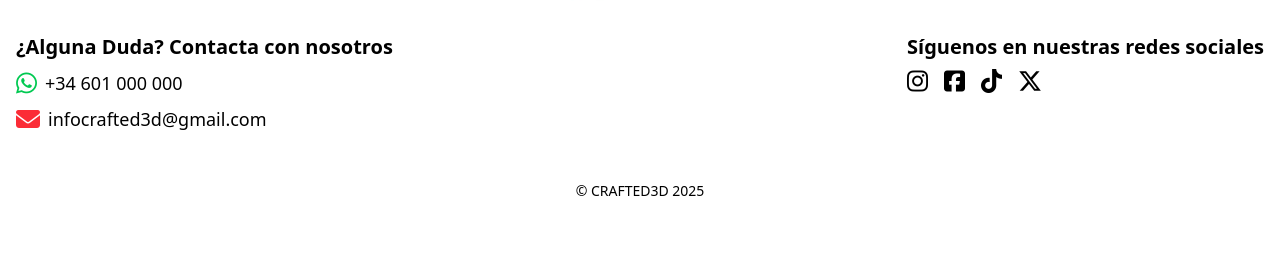
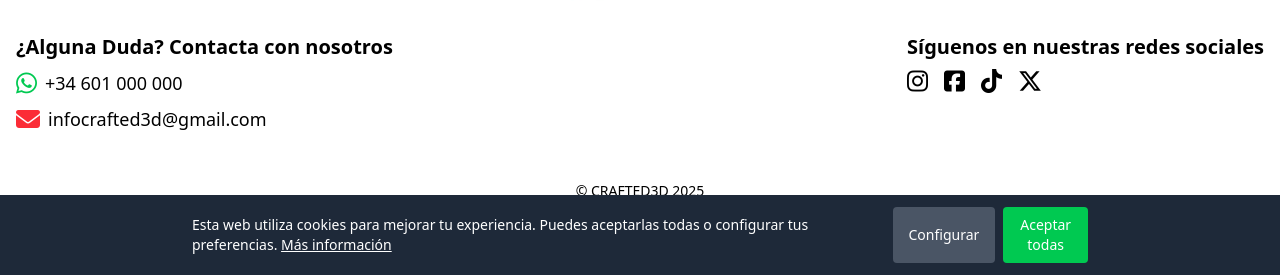
Before and after one commit to Matalentajas/Proyecto-Final-AOrient, a Flask app: template Crafted3D/app/templates/lista_usuarios.html in a window 1280 px wide. Shown: the part 525-800 px from the top of the page. Run offline with Flask 3, Linux system fonts and the light colour scheme; the template is opened without the code that fills it, so the values that code supplies are empty; parts of the project's set-up code (start-up, migrations or seed data) failed here and were passed over; some libraries are stand-ins or nearby versions.

Commit message:
Añadir banner de cookies y modal de configuración para gestionar preferencias de cookies

```diff
--- a/Crafted3D/app/templates/base.html
+++ b/Crafted3D/app/templates/base.html
@@ -98,5 +98,6 @@
     No hay contenido dentro, imagino que faltó ponerlo o se gestiona en otra parte.
   -->
   {% endif %}
+  {% include "cookie_banner.html" %}
 </body>
 </html>
--- /dev/null
+++ b/Crafted3D/app/templates/cookie_banner.html
@@ -0,0 +1,85 @@
+{% block content %}
+<!-- Banner de cookies -->
+<div id="cookie-banner" class="fixed bottom-0 w-full bg-gray-800 text-white px-4 py-3 z-50 hidden">
+  <div class="max-w-4xl mx-auto flex flex-col sm:flex-row items-center justify-between gap-4">
+    <p class="text-sm">
+      Esta web utiliza cookies para mejorar tu experiencia. Puedes aceptarlas todas o configurar tus preferencias.
+      <a href="/politica-cookies" class="underline hover:text-green-400">Más información</a>
+    </p>
+    <div class="flex gap-2">
+      <button onclick="abrirConfigCookies()" class="bg-gray-600 hover:bg-gray-700 px-4 py-2 rounded text-sm">Configurar</button>
+      <button onclick="aceptarTodasCookies()" class="bg-green-500 hover:bg-green-600 px-4 py-2 rounded text-sm">Aceptar todas</button>
+    </div>
+  </div>
+</div>
+
+<!-- Modal configuración de cookies -->
+<div id="cookie-modal" class="hidden fixed inset-0 bg-black bg-opacity-50 flex justify-center items-center z-50">
+  <div class="bg-white text-black w-[90%] max-w-md rounded-lg p-6 space-y-4">
+    <h2 class="text-xl font-bold">Configuración de Cookies</h2>
+    <div class="space-y-2 text-sm">
+      <div>
+        <input type="checkbox" id="cookies-necesarias" checked disabled class="mr-2">
+        <label for="cookies-necesarias"><strong>Cookies necesarias</strong> (siempre activas)</label>
+        <p class="text-gray-500">Son esenciales para el funcionamiento del sitio.</p>
+      </div>
+      <div>
+        <input type="checkbox" id="cookies-analiticas" class="mr-2">
+        <label for="cookies-analiticas"><strong>Cookies analíticas</strong></label>
+        <p class="text-gray-500">Nos ayudan a entender cómo navegas por nuestra web.</p>
+      </div>
+    </div>
+    <div class="flex justify-end gap-2 mt-4">
+      <button onclick="cerrarModalCookies()" class="bg-gray-400 hover:bg-gray-500 text-white px-4 py-2 rounded">Cancelar</button>
+      <button onclick="guardarPreferenciasCookies()" class="bg-green-500 hover:bg-green-600 text-white px-4 py-2 rounded">Guardar</button>
+    </div>
+  </div>
+</div>
+
+<script>
+  // Mostrar banner si no hay decisión previa
+  document.addEventListener("DOMContentLoaded", function () {
+    if (!localStorage.getItem("cookies_consent")) {
+      document.getElementById("cookie-banner").classList.remove("hidden");
+    }
+  });
+
+  function aceptarTodasCookies() {
+    localStorage.setItem("cookies_consent", JSON.stringify({
+      necesarias: true,
+      analiticas: true
+    }));
+    cerrarBannerCookies();
+  }
+
+  function abrirConfigCookies() {
+    document.getElementById("cookie-modal").classList.remove("hidden");
+  }
+
+  function cerrarModalCookies() {
+    document.getElementById("cookie-modal").classList.add("hidden");
+  }
+
+  function cerrarBannerCookies() {
+    document.getElementById("cookie-banner").classList.add("hidden");
+    cerrarModalCookies();
+  }
+
+  function guardarPreferenciasCookies() {
+    const analiticas = document.getElementById("cookies-analiticas").checked;
+
+    localStorage.setItem("cookies_consent", JSON.stringify({
+      necesarias: true,
+      analiticas: analiticas
+    }));
+
+    cerrarBannerCookies();
+
+    if (analiticas) {
+      console.log("✅ Activando Google Analytics...");
+      // activarAnalytics();
+    }
+  }
+</script>
+
+{% endblock %}
```
